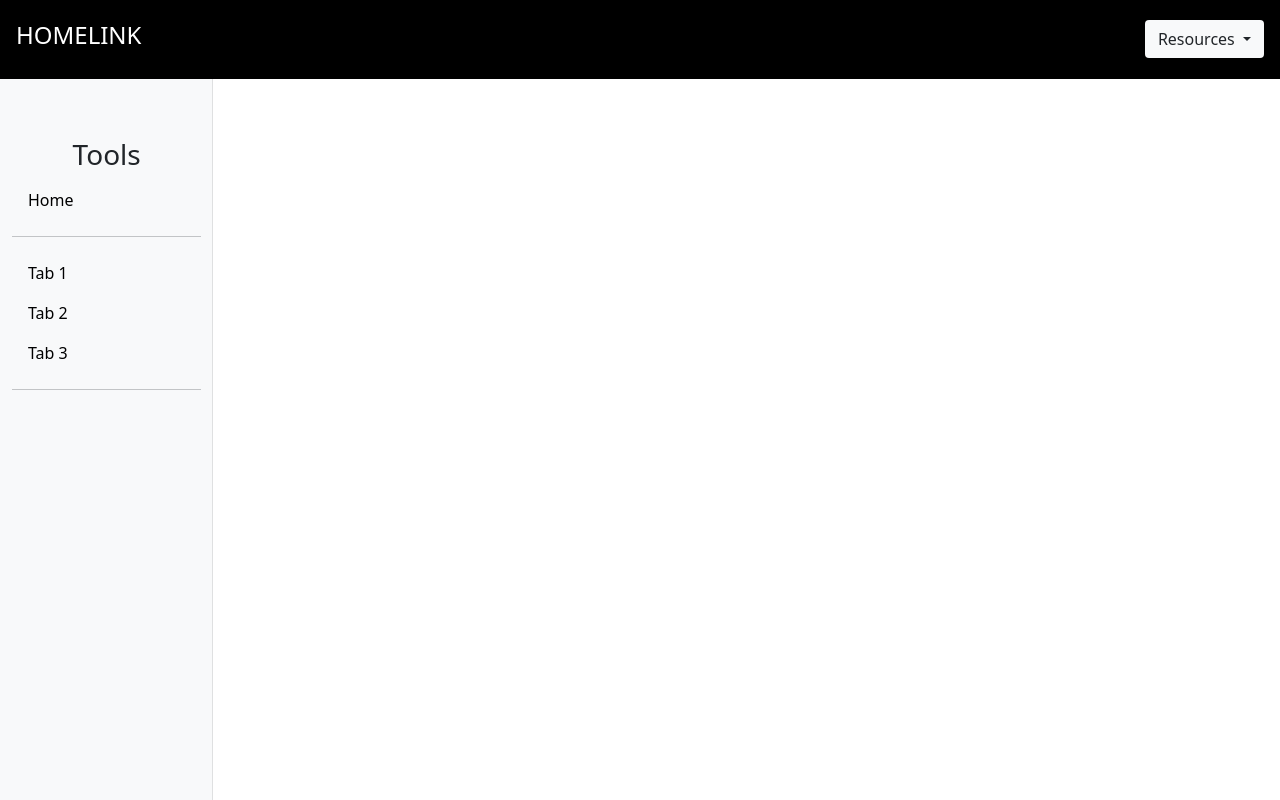
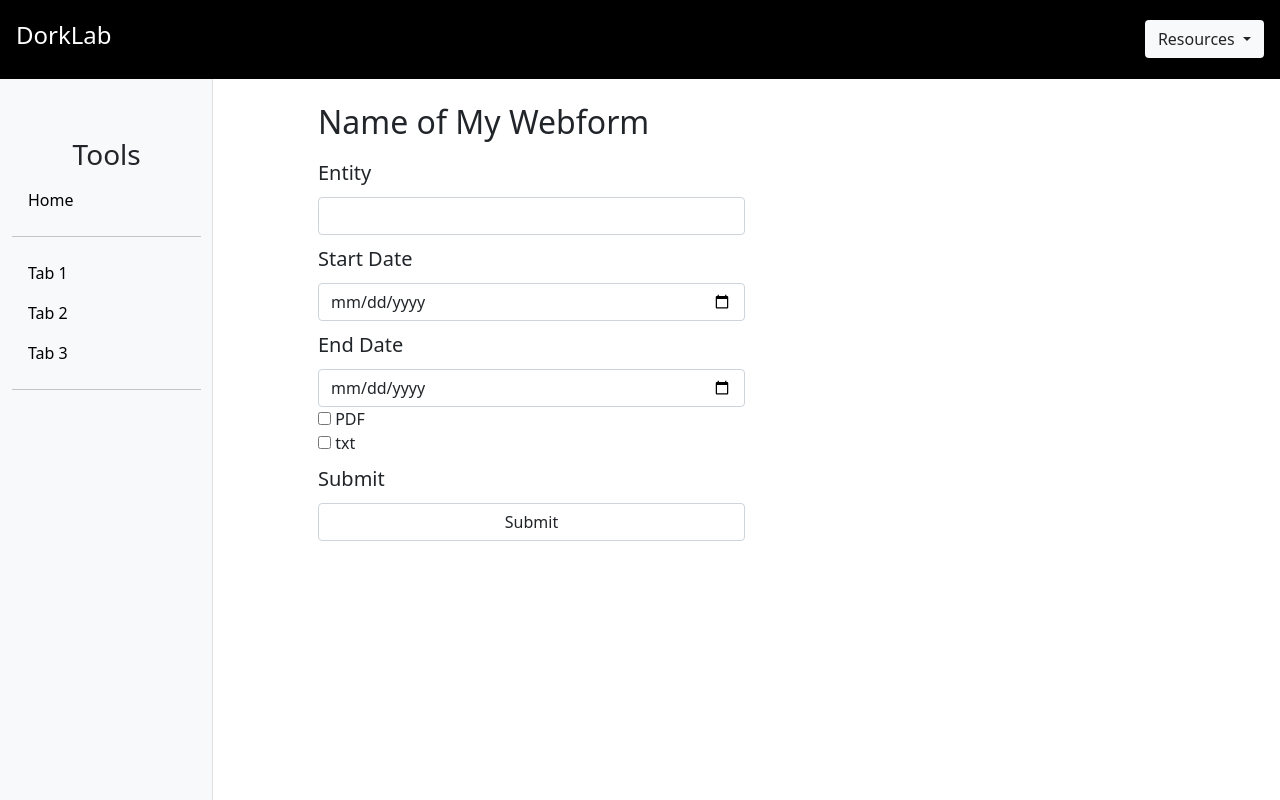
Before and after one commit to rtwillett/DorkLab, a Flask app: page /dashboard in a window 1280 px wide. Run offline with Flask 3, Linux system fonts and the light colour scheme; some libraries are stand-ins or nearby versions.

Commit message:
Adding forms

```diff
--- a/app.py
+++ b/app.py
@@ -5,6 +5,8 @@ from flask import Flask, render_template, url_for, request, session, flash, redi
 
 # Importing all of the Blueprint objects into the application
 from flask_wtf.csrf import CSRFProtect
+
+from forms import UserInput
 
 # from models import User
 
@@ -33,7 +35,24 @@ def landing():
 # Routing
 @app.route("/dashboard")
 def dashboard():
-	return render_template('general_templates/dashboard.html', title = 'Title')
+
+	form = UserInput()
+
+	return render_template('general_templates/dashboard.html', form = form, title = 'Title')
+
+# Routing
+@app.route("/post_dork_inputs", methods=['POST'])
+def post_dork_inputs():
+
+	form_data_dict = {
+		'entity': request.form.get('entity'),
+		'startdate': request.form.get('startdate'),
+		'enddate': request.form.get('enddate'),
+		'filetype': request.form.get('doc_type')
+	}
+
+	# pass
+	return form_data_dict
 
 # References
 @app.route("/references")
@@ -41,5 +60,6 @@ def references():
 	return render_template('general_templates/references.html', title = 'References')
 
 
+
 if __name__ == '__main__':
 	app.run(debug = True, threaded = True)
--- a/forms.py
+++ b/forms.py
@@ -3,7 +3,7 @@ from tokenize import String
 # from tkinter.tix import Form
 # from sqlalchemy import Integer
 # from wtforms.fields.choices import SelectField
-from wtforms import BooleanField, StringField, PasswordField, FloatField, SubmitField, DateField, SelectField, RadioField, widgets, IntegerField, FieldList, FormField, FileField
+from wtforms import BooleanField, StringField, PasswordField, FloatField, SubmitField, DateField, SelectField, SelectMultipleField, RadioField, widgets, IntegerField, FieldList, FormField, FileField
 # from wtforms.fields import choices
 # from wtforms.fields.datetime import DateTimeLocalField
 from wtforms.validators import DataRequired, Length, Email, NumberRange
@@ -13,13 +13,16 @@ from flask_wtf.file import FileField, FileRequired, FileAllowed
 
 import pandas as pd
 
-class InputURL(FlaskForm):
+class MultiCheckboxField(SelectMultipleField):
+    widget = widgets.ListWidget(prefix_label=False)
+    option_widget = widgets.CheckboxInput()
 
-    url = StringField('Username', [DataRequired()])
+class UserInput(FlaskForm):
+
+    entity = StringField('Entity', [DataRequired()])
+    startdate = DateField('Start Date')
+    enddate = DateField('End Date')
+    # filetype = SelectMultipleField('Subject Timeframe', choices = [('pdf', 'PDF'), ('txt', 'txt')])
+    # filetype = MultiCheckboxField('Filetype', choices=['pdf', 'txt'])
+
     submit = SubmitField('Submit')
-
-class SelectFile(FlaskForm):
-
-    pdf_file = FileField('Document',validators = [FileRequired(), FileAllowed(['pdf'])])
-
-    submit = SubmitField('Add Data')
--- a/templates/base_templates/dashboard_base.html
+++ b/templates/base_templates/dashboard_base.html
@@ -25,7 +25,7 @@
   <nav class="navbar navbar-light p-3 dashboard-header">
     <div class="d-flex col-12 col-md-3 col-lg-2 mb-2 mb-lg-0 flex-wrap flex-md-nowrap justify-content-between">
       <a class="navbar-brand" href={{ url_for('landing')}}>
-        <h4 style="color: #fff">HOMELINK</h4>
+        <h4 style="color: #fff">DorkLab</h4>
       </a>
       <button class="navbar-toggler d-md-none collapsed mb-3" type="button" data-toggle="collapse" data-target="#sidebar" aria-controls="sidebar" aria-expanded="false" aria-label="Toggle navigation">
         <span class="navbar-toggler-icon"></span>
--- a/templates/base_templates/layout.html
+++ b/templates/base_templates/layout.html
@@ -33,7 +33,7 @@
 				</div>
 				<div class="col-sm-6" id="nav_bar">
 					<ul id="menu">
-						<li><a href="https://github.com/" target="_blank"><img src="{{ url_for('static', filename='images/github.ico') }}" style="height: 25px"></a></li>
+						<li><a href="https://github.com/rtwillett/DorkLab" target="_blank"><img src="{{ url_for('static', filename='images/github.ico') }}" style="height: 25px"></a></li>
 						<li>|</li>
 						<li><a href= "{{ url_for('landing') }}">Landing</a></li>
 						<li>|</li>
--- a/templates/general_templates/dashboard.html
+++ b/templates/general_templates/dashboard.html
@@ -34,6 +34,57 @@
 <hr>
 
 </ul>
+{% endblock %}
+
+{% block content %}
+
+<main class="main-center">
+    <div class="container">
+        <h2>Name of My Webform</h2>
+        <form action="post_dork_inputs" method="POST">
+            {{ form.csrf_token }}
+
+            <div class="form-group">
+                {{ form.entity.label(class_ = 'col-sm-2 col-form-label-lg') }}
+                <div class = "col-sm-6">
+                    {{ form.entity(class_ = 'form-control') }}
+                </div>
+            </div>
+
+            <div class="form-group">
+                {{ form.startdate.label(class_ = 'col-sm-2 col-form-label-lg') }}
+                <div class = "col-sm-6">
+                    {{ form.startdate(class_ = 'form-control') }}
+                </div>
+            </div>
+
+            <div class="form-group">
+                {{ form.enddate.label(class_ = 'col-sm-2 col-form-label-lg') }}
+                <div class = "col-sm-6">
+                    {{ form.enddate(class_ = 'form-control') }}
+                </div>
+            </div>
+
+            <!-- https://stackoverflow.com/questions/53344797/how-create-an-array-with-checkboxes-in-flask -->
+            <div>
+                <input type="checkbox" value="pdf" class="danger" id="doc_pdf" name='doc_type'>
+                <label for="doc_pdf">PDF</label>
+            </div>
+            <div>
+                <input type="checkbox" value="txt" class="danger" id="txt" name='doc_type'>
+                <label for="doc_txt">txt</label>
+            </div>
 
 
+            <div class="form-group">
+                {{ form.submit.label(class_ = 'col-sm-2 col-form-label-lg') }}
+                <div class = "col-sm-6">
+                    {{ form.submit(class_ = 'form-control') }}
+                </div>
+            </div>
+
+        </form>
+    </div>
+</main>
+
 {% endblock %}
```
